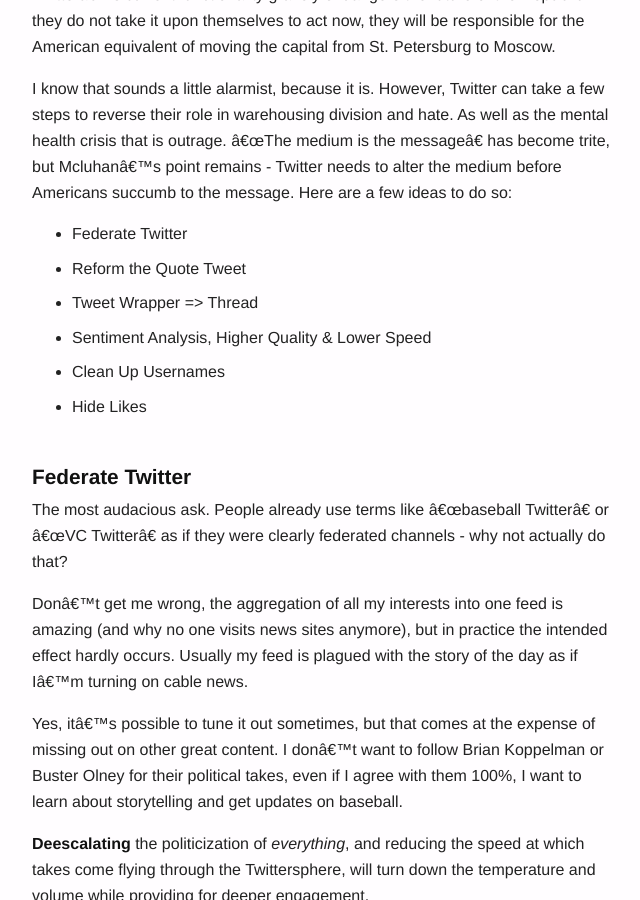
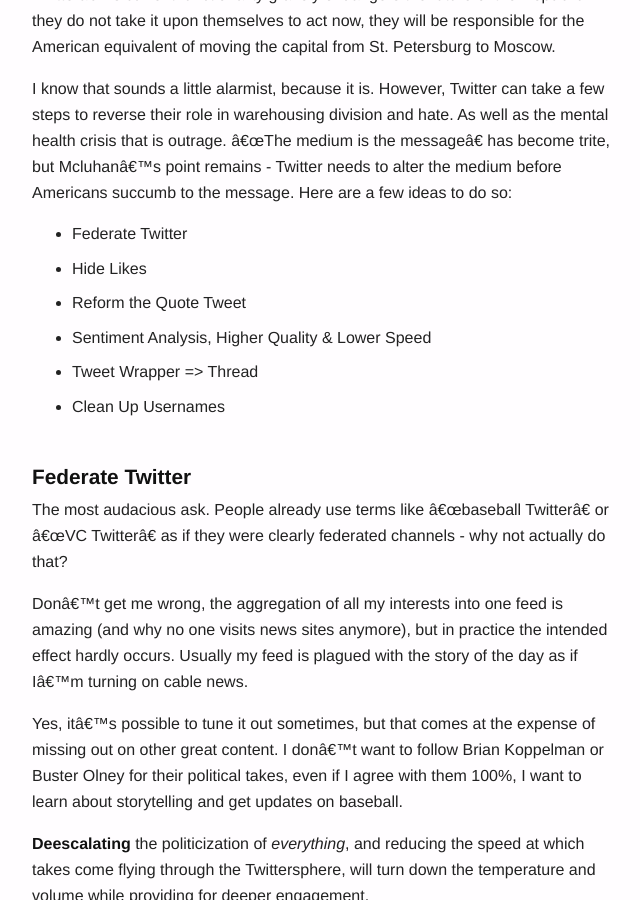
Before and after one commit to jfeiwell/jfeiwell.github.io, a Jekyll site: the page built from _posts/EssayPosts/2020-07-12-fix-twitter.md, in a window 1280 px wide and 900 px high, scrolled down 455 px. Shown: the whole window, without its empty margins (318-958 px from the left). Built offline with Jekyll 4.4.1, drawn with Linux system fonts in a browser that asks for light colours; comment, search, counter and statistics services are not loaded.

```diff
--- a/_posts/EssayPosts/2020-07-12-fix-twitter.md
+++ b/_posts/EssayPosts/2020-07-12-fix-twitter.md
@@ -14,11 +14,11 @@ I know that sounds a little alarmist, because it is. However, Twitter can take a
 
 <ul style="margin-bottom:0px;">
 	<li>Federate Twitter</li>
+	<li>Hide Likes</li>
 	<li>Reform the Quote Tweet</li>
+	<li>Sentiment Analysis, Higher Quality & Lower Speed</li>
 	<li>Tweet Wrapper => Thread</li>
-	<li>Sentiment Analysis, Higher Quality & Lower Speed</li>
 	<li>Clean Up Usernames</li>
-	<li>Hide Likes</li>
 </ul>
 
 ## Federate Twitter
```
